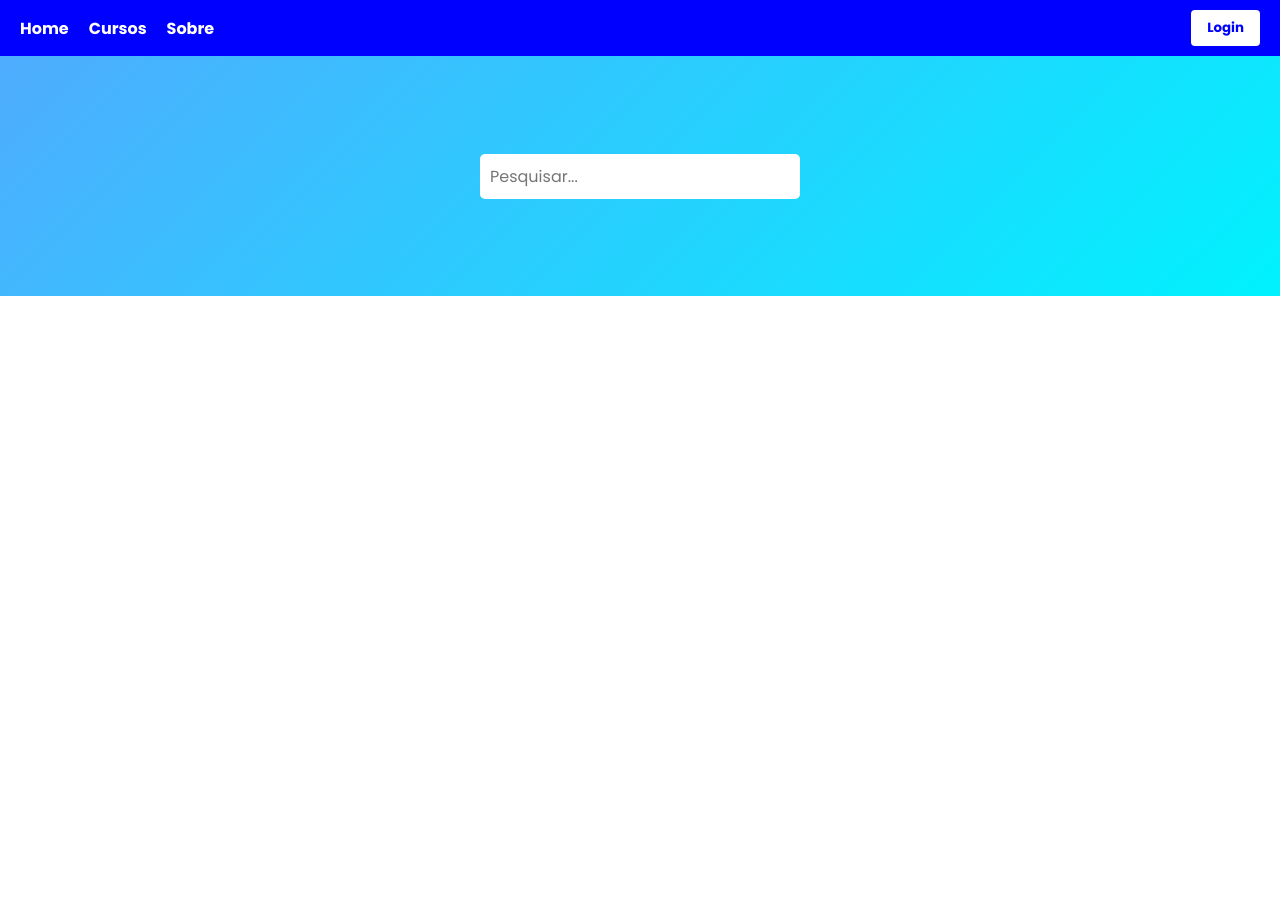
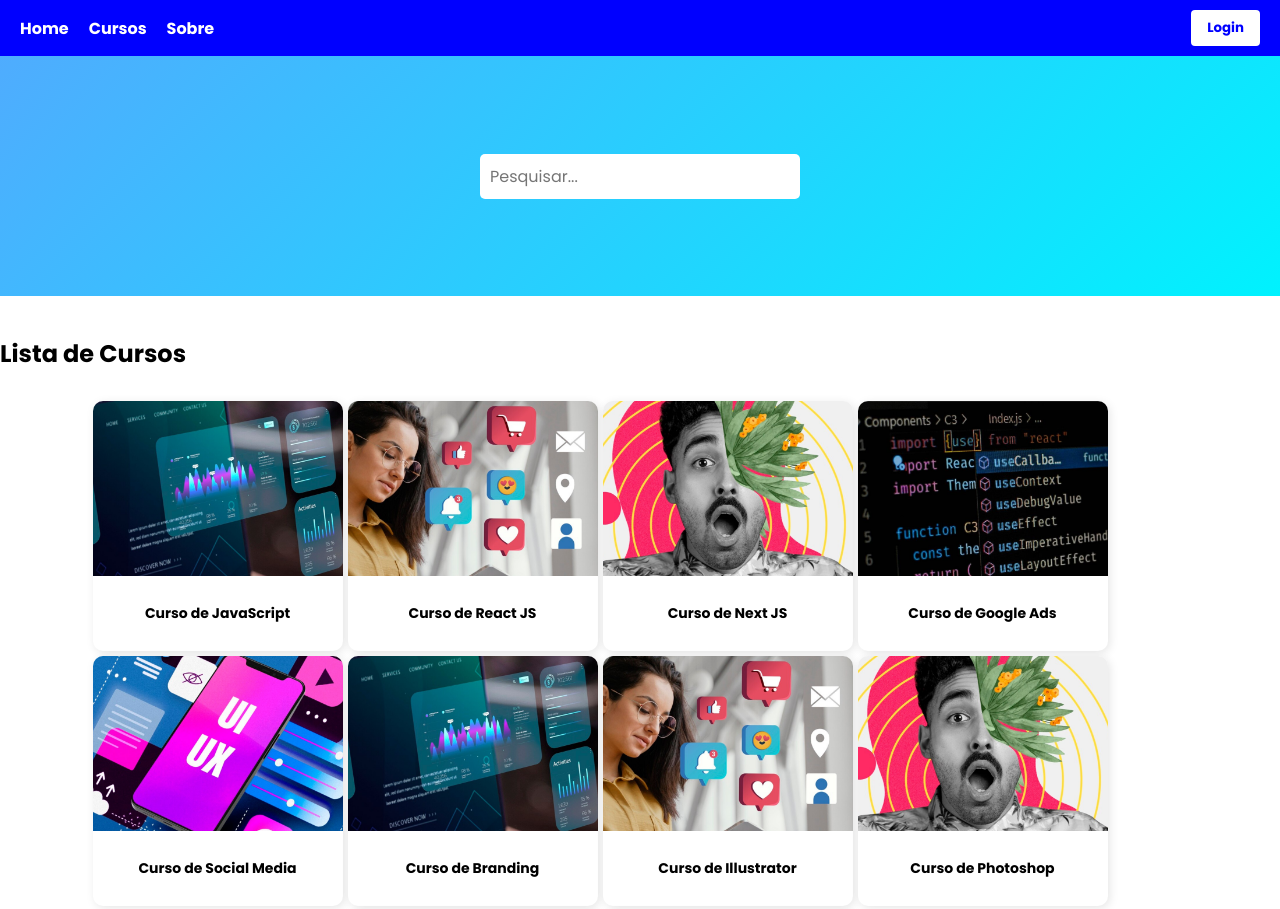
Before and after one commit to paulaboutala/projeto-react-curso-online, a React (Create React App) app in the folder my-app/: page /cursos in a window 1280 px wide. Shown: the top 909 px of the page. Before the commit the page ends 800 px from the top, so only its background shows below. Built offline with nearby package versions, Linux system fonts and the light colour scheme.

Commit message:
Lista de cursos
Lista de cursos inserida na página Cursos

```diff
--- a/my-app/src/components/Card/Card.module.css
+++ b/my-app/src/components/Card/Card.module.css
@@ -1,21 +1,27 @@
-.item {
+.card {
     width: 250px;
     height: 250px;
     background: white;
     border-radius: 10px;
     box-shadow: 2px 2px 10px rgba(0, 0, 0, 0.1);
-    overflow: hidden; /* Evita que elementos internos ultrapassem os limites */
+    overflow: hidden;
     display: flex;
     flex-direction: column;
 }
 
-.item .top {
-    background: #0000ff;
+.card .top {
     height: 70%;
     width: 100%;
+    overflow: hidden;
 }
 
-.item .bottom {
+.card .top img {
+    width: 100%;
+    height: 100%;
+    object-fit: cover;
+}
+
+.card .bottom {
     height: 30%;
     width: 100%;
     display: flex;
--- a/my-app/src/components/Card/index.js
+++ b/my-app/src/components/Card/index.js
@@ -1,13 +1,17 @@
 import styles from './Card.module.css';
 import cursos from '../../json/db.json';
-
 
 function Card({ id }) {
     const curso = cursos.find(curso => curso.id === id);
 
+    // Importa a imagem do arquivo dentro da pasta assets
+    const imagemSrc = curso ? require(`../../assets/${curso.imagem}`) : null;
+
     return (
-        <div className={styles.item}>
-            <div className={styles.top}></div>
+        <div className={styles.card}>
+            <div className={styles.top}>
+                {imagemSrc && <img src={imagemSrc} alt={curso.nome} />}
+            </div>
             <div className={styles.bottom}>
                 {curso ? curso.nome : "Curso não encontrado"}
             </div>
--- /dev/null
+++ b/my-app/src/components/Cardlist/Cardlist.module.css
@@ -0,0 +1,6 @@
+.cardlist {
+    display: flex;
+    flex-wrap: wrap;
+    justify-content: center;
+    gap: 5px;
+}
--- /dev/null
+++ b/my-app/src/components/Cardlist/index.js
@@ -0,0 +1,13 @@
+import styles from './Cardlist.module.css';
+import Card from '../Card';
+import cursos from '../../json/db.json';
+
+function Cardlist(){
+    return(
+        <section className={styles.cardlist}>
+            {cursos.map((curso) => <Card id={curso.id} key={curso.id}/>)}
+        </section>
+    )
+}
+
+export default Cardlist;
--- a/my-app/src/json/db.json
+++ b/my-app/src/json/db.json
@@ -22,49 +22,49 @@
     },
     {
       "id": 4,
-      "imagem": "https://via.placeholder.com/150",
+      "imagem": "freepik4.png",
       "nome": "Curso de Google Ads",
       "preco": "R$ 299,90",
       "category": "Marketing"
     },
     {
       "id": 5,
-      "imagem": "https://via.placeholder.com/150",
+      "imagem": "freepik5.png",
       "nome": "Curso de Social Media",
       "preco": "R$ 399,90",
       "category": "Marketing"
     },
     {
       "id": 6,
-      "imagem": "https://via.placeholder.com/150",
+      "imagem": "freepik1.png",
       "nome": "Curso de Branding",
       "preco": "R$ 199,90",
       "category": "Marketing"
     },
     {
       "id": 7,
-      "imagem": "https://via.placeholder.com/150",
+      "imagem": "freepik2.png",
       "nome": "Curso de Illustrator",
       "preco": "R$ 249,90",
       "category": "Ferramentas de design"
     },
     {
       "id": 8,
-      "imagem": "https://via.placeholder.com/150",
+      "imagem": "freepik3.png",
       "nome": "Curso de Photoshop",
       "preco": "R$ 179,90",
       "category": "Ferramentas de design"
     },
     {
       "id": 9,
-      "imagem": "https://via.placeholder.com/150",
+      "imagem": "freepik4.png",
       "nome": "Curso de InDesign",
       "preco": "R$ 299,90",
       "category": "Ferramentas de design"
     },
     {
       "id": 10,
-      "imagem": "https://via.placeholder.com/150",
+      "imagem": "freepik5.png",
       "nome": "Curso de After Effects",
       "preco": "R$ 399,90",
       "category": "Ferramentas de design"
--- a/my-app/src/pages/Cursos/Cursos.module.css
+++ b/my-app/src/pages/Cursos/Cursos.module.css
@@ -0,0 +1,8 @@
+.container {
+    display: flex;
+    flex-direction: column;
+}
+
+.listacursos {
+    max-width: 1200px;
+}
--- a/my-app/src/pages/Cursos/index.js
+++ b/my-app/src/pages/Cursos/index.js
@@ -1,6 +1,7 @@
 import styles from './Cursos.module.css';
 import Menu from '../../components/Menu';
 import Busca from '../../components/Busca';
+import Cardlist from '../../components/Cardlist';
 
 
 function Cursos() {
@@ -8,7 +9,10 @@ function Cursos() {
     <div className={styles.container}>
       <Menu />
       <Busca />
-
+      <h1>Lista de Cursos</h1>
+      <section className={styles.listacursos}>
+        <Cardlist/>
+      </section>
     </div>
   );
 }
```
